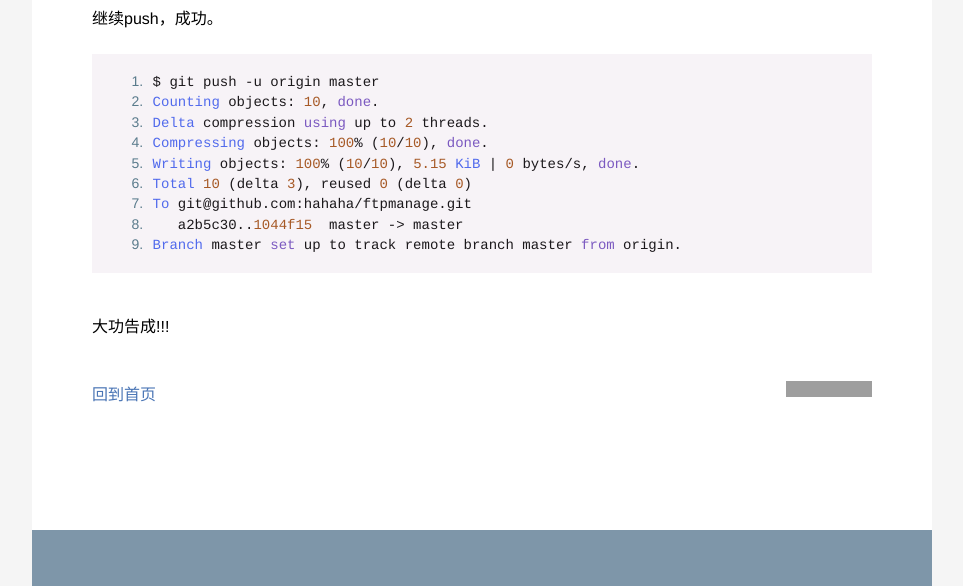
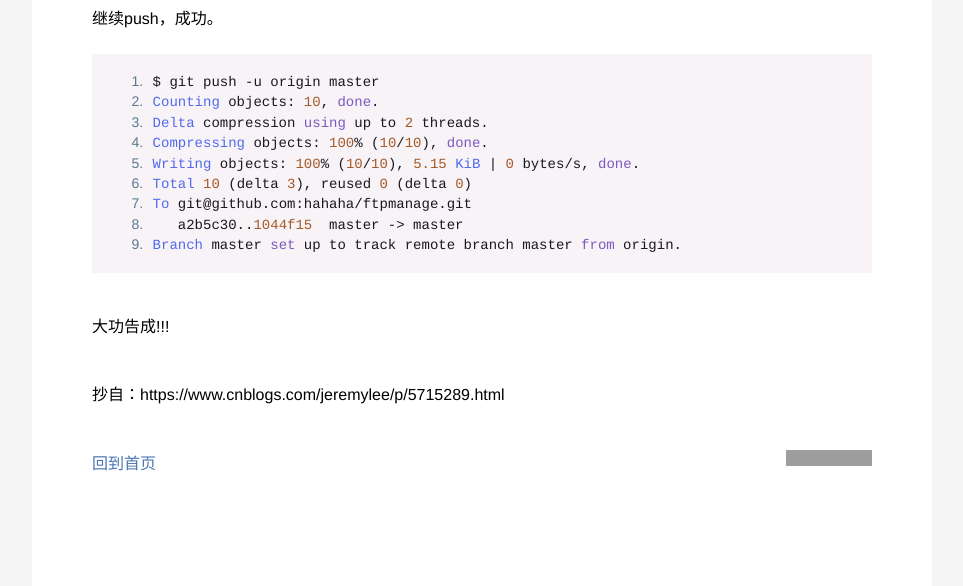
Before and after one commit to sunzhensky/sunzhensky.github.io, a Jekyll site: the page built from _posts/2018-6-15-git-error.md, in a window 1280 px wide and 900 px high, scrolled down 1670 px, cut to the strip 0-586 px from the top of the window. Shown: the whole strip, without its empty margins (158-1121 px from the left). Built offline with Jekyll 4.4.1, drawn with Linux system fonts in a browser that asks for light colours; our own code applies the rules of GitHub Pages for plain Markdown files; grey boxes are pictures that could not be loaded.

Commit message:
Update 2018-6-15-git-error.md

````diff
--- a/_posts/2018-6-15-git-error.md
+++ b/_posts/2018-6-15-git-error.md
@@ -69,3 +69,6 @@ To git@github.com:hahaha/ftpmanage.git
 Branch master set up to track remote branch master from origin.
 ```
 大功告成!!!
+
+
+抄自：https://www.cnblogs.com/jeremylee/p/5715289.html
````
